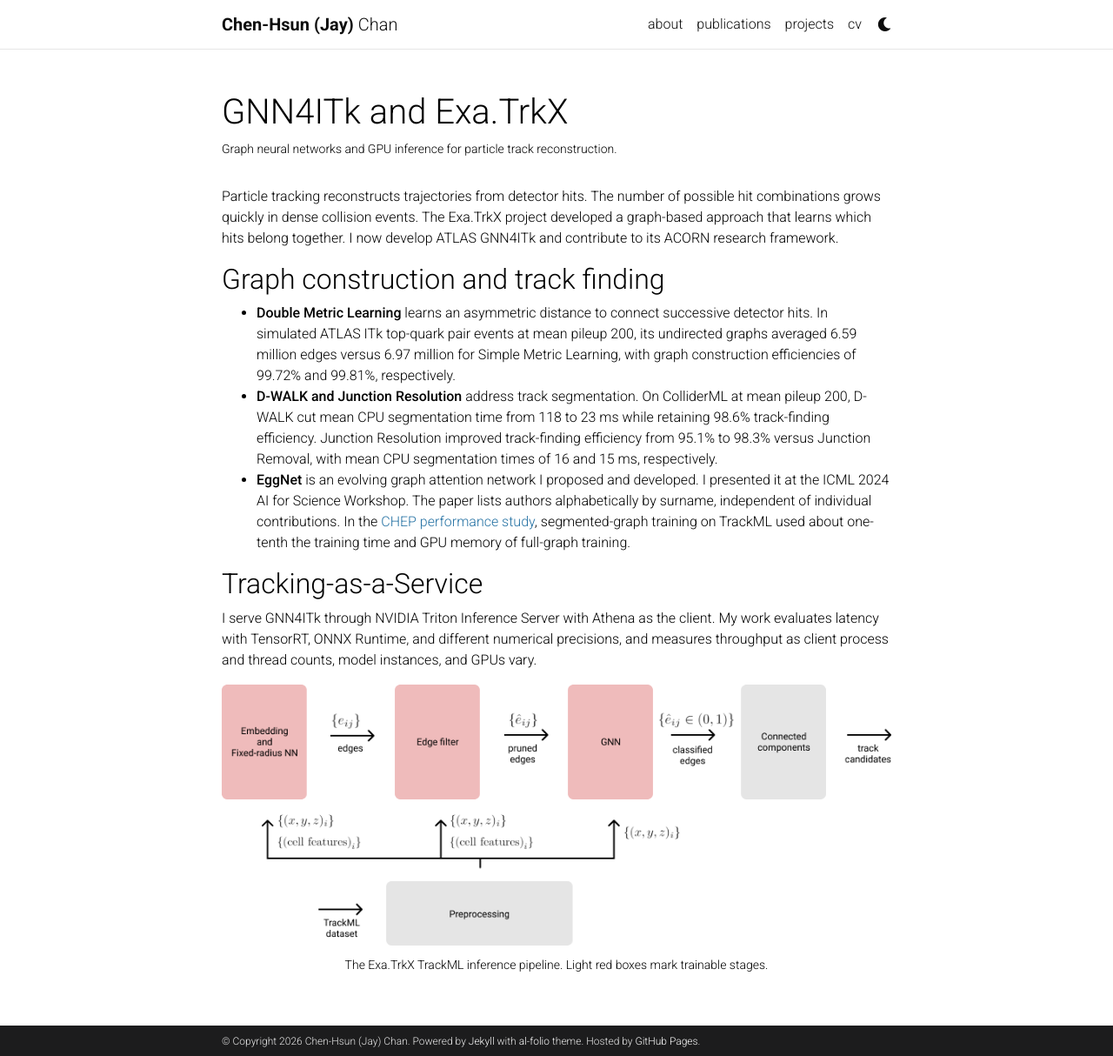
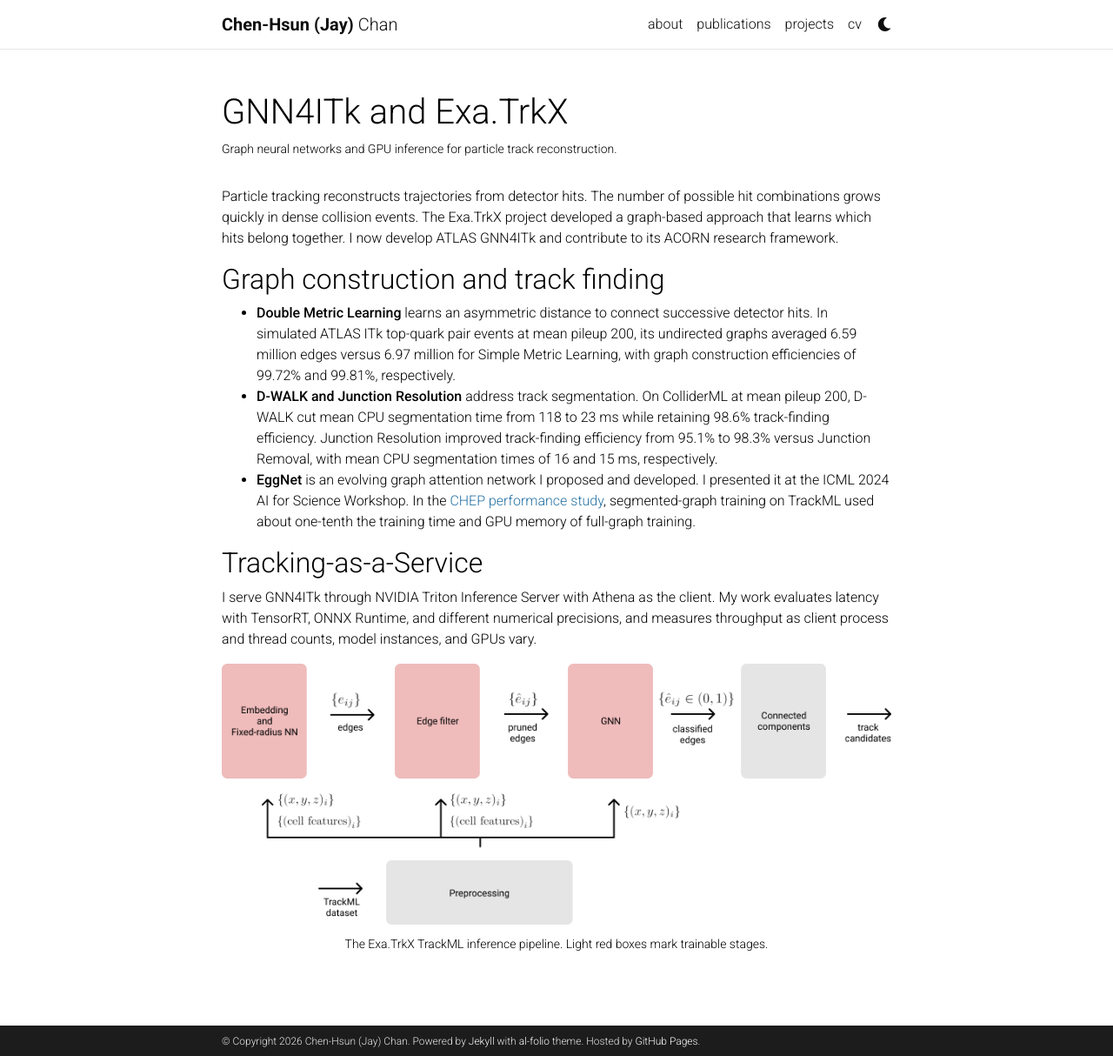
Before and after one commit to jaychan-hep/jaychan-hep.github.io, a Jekyll site: the page built from _projects/ExaRrkX.md, in a window 1280 px wide and 1214 px high. Shown: the whole window at 87% size. Built offline with Jekyll 4.4.1, drawn with Linux system fonts in a browser that asks for light colours; full-size pictures stand in for the smaller copies a plugin makes; comment, search, counter and statistics services are not loaded; a style sheet for code colours, icons or effects is not loaded.

Commit message:
Correct ATLAS hardware experience and refresh CVs

```diff
--- a/_data/cv.yml
+++ b/_data/cv.yml
@@ -56,7 +56,7 @@
       year: Sept 2021–Aug 2022
       description:
         - Designed and ran electrical tests to validate ATLAS ITk pixel modules and readout chips.
-        - Built three Python and C++ tools to automate pixel module quality control. Argonne, Berkeley Lab, and SLAC adopted the tools.
+        - Built a Python and C++ tool from scratch to automate pixel module quality control. Argonne, Berkeley Lab, and SLAC adopted the tool.
 
     - title: PhD Researcher
       institution: CERN, Geneva, Switzerland
--- a/_projects/ExaRrkX.md
+++ b/_projects/ExaRrkX.md
@@ -13,7 +13,7 @@ Particle tracking reconstructs trajectories from detector hits. The number of po
 
 - [**Double Metric Learning**](https://arxiv.org/abs/2605.14131) learns an asymmetric distance to connect successive detector hits. In simulated ATLAS ITk top-quark pair events at mean pileup 200, its undirected graphs averaged 6.59 million edges versus 6.97 million for Simple Metric Learning, with graph construction efficiencies of 99.72% and 99.81%, respectively.
 - [**D-WALK and Junction Resolution**](https://indico.cern.ch/event/1471803/contributions/6967258/) address track segmentation. On ColliderML at mean pileup 200, D-WALK cut mean CPU segmentation time from 118 to 23 ms while retaining 98.6% track-finding efficiency. Junction Resolution improved track-finding efficiency from 95.1% to 98.3% versus Junction Removal, with mean CPU segmentation times of 16 and 15 ms, respectively.
-- [**EggNet**](https://arxiv.org/abs/2407.13925) is an evolving graph attention network I proposed and developed. I presented it at the ICML 2024 AI for Science Workshop. The paper lists authors alphabetically by surname, independent of individual contributions. In the [CHEP performance study](https://doi.org/10.1051/epjconf/202533701121), segmented-graph training on TrackML used about one-tenth the training time and GPU memory of full-graph training.
+- [**EggNet**](https://arxiv.org/abs/2407.13925) is an evolving graph attention network I proposed and developed. I presented it at the ICML 2024 AI for Science Workshop. In the [CHEP performance study](https://doi.org/10.1051/epjconf/202533701121), segmented-graph training on TrackML used about one-tenth the training time and GPU memory of full-graph training.
 
 ## Tracking-as-a-Service
 
```
Also changed, not shown: 3 other files.
